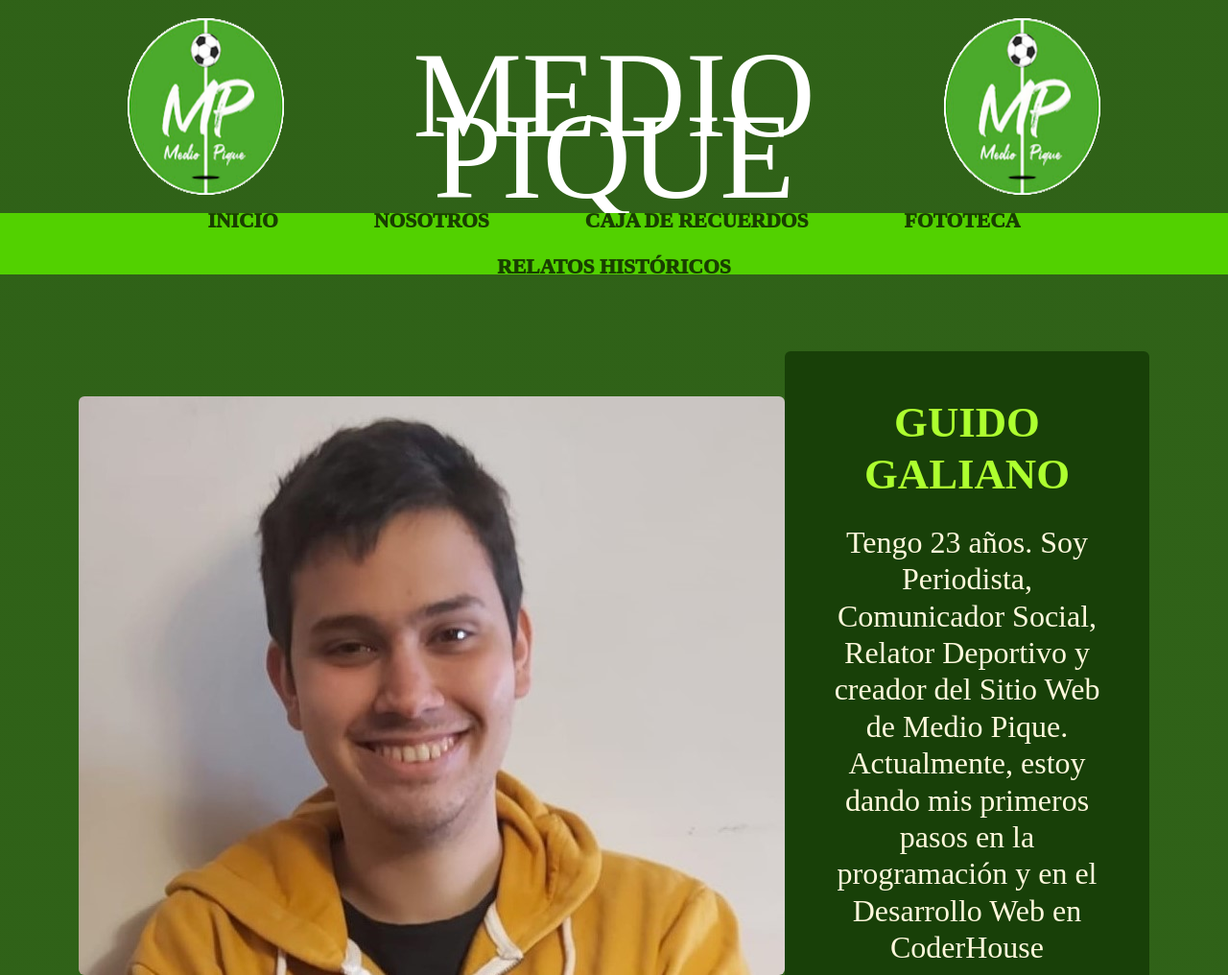
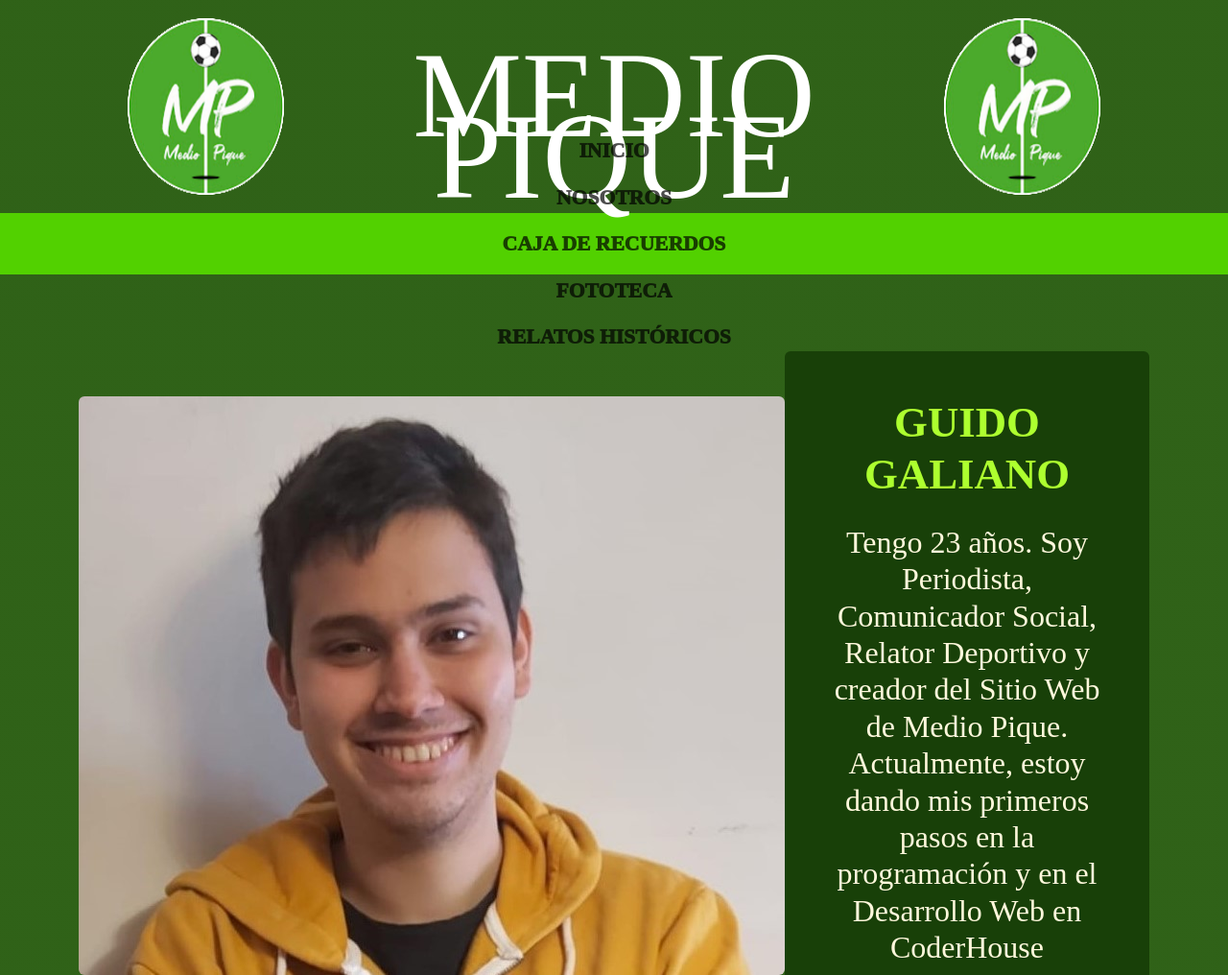
Before and after one commit to guidouade/PreEntrega2-Galiano, a plain HTML site: page paginas/nosotros.html in a window 1280 px wide. Shown: the top 1016 px of the page at 96% size. Drawn offline with nearby package versions, Linux system fonts and the light colour scheme.

Commit message:
nosotros.html

```diff
--- a/paginas/nosotros.html
+++ b/paginas/nosotros.html
@@ -17,24 +17,24 @@
   </div>
 
  <!-- Navbar -->
- <nav class="navbar navbar-expand-lg navbar-dark py-lg-4" id="mainNav">
+ <nav id="mainNav">
   <div class="container">
-    <div class="collapse navbar-collapse" id="navbarResponsive">
-      <ul class="navbar-nav mx-auto">
-        <li class="nav-item px-lg-4">
-          <a class="nav-link text-uppercase text-expanded" href="../index.html">INICIO</a>
+    <div id="navbarResponsive">
+      <ul class="navbar-nav">
+        <li class="nav-item">
+          <a class="nav-link" href="../index.html">INICIO</a>
         </li>
-        <li class="nav-item px-lg-4">
-          <a class="nav-link text-uppercase text-expanded" href="./nosotros.html">NOSOTROS</a>
+        <li class="nav-item">
+          <a class="nav-link" href="./paginas/nosotros.html">NOSOTROS</a>
         </li>
-            <li class="nav-item px-lg-4">
-                <a class="nav-link text-uppercase text-expanded" href="./cajaderecuerdos.html">CAJA DE RECUERDOS</a>
+            <li class="nav-item">
+                <a class="nav-link" href="./paginas/cajaderecuerdos.html">CAJA DE RECUERDOS</a>
             </li>
-            <li class="nav-item px-lg-4">
-                <a class="nav-link text-uppercase text-expanded" href="./fototeca.html">FOTOTECA</a>
+            <li class="nav-item">
+                <a class="nav-link" href="./paginas/fototeca.html">FOTOTECA</a>
             </li>
-            <li class="nav-item px-lg-4">
-                <a class="nav-link text-uppercase text-expanded" href="./relatos.html">RELATOS HISTÓRICOS</a>
+            <li class="nav-item">
+                <a class="nav-link" href="./paginas/relatos.html">RELATOS HISTÓRICOS</a>
             </li>
 
       </ul>
```
